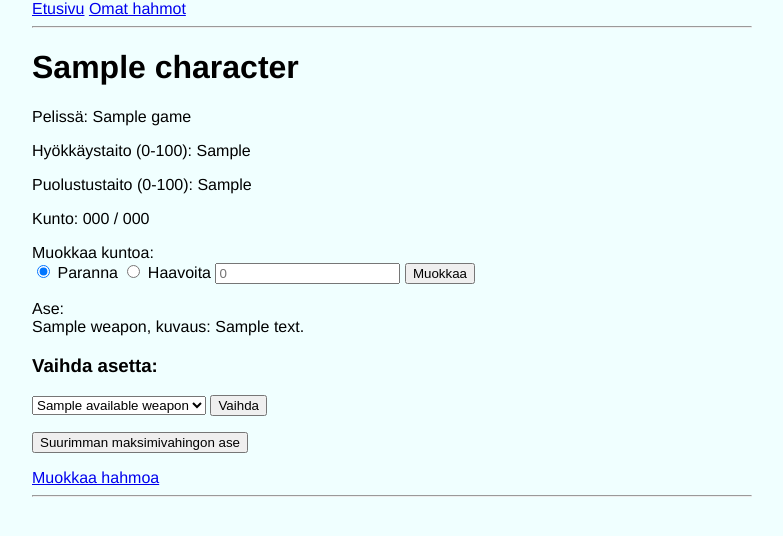
After one commit to Yogho358/Roolipelinhallintasovellus, a Flask app: template templates/npc.html in a window 1280 px wide. The commit adds this page. Shown: the top 536 px of the page, without its empty margins (248-1031 px from the left). Run offline with Flask 2, Linux system fonts and the light colour scheme; the template is opened without the code that fills it: most values are stand-ins (such as "Sample title", 1, 10 or a date in 2020).

Commit message:
adden npc page

```diff
--- a/src/character_repository.py
+++ b/src/character_repository.py
@@ -43,7 +43,7 @@ def set_weapon(db, character_id, weapon_id):
     db.session.execute(sql, {"weapon_id":weapon_id, "character_id":character_id})
     db.session.commit()
 
-def mofify_character(db, character_id, name, hp, attack_skill, defence_skill):
+def modify_character(db, character_id, name, hp, attack_skill, defence_skill):
     sql = "UPDATE characters SET name=:name, max_hp=:hp, attack_skill=:attack_skill, defence_skill=:defence_skill WHERE id=:character_id"
     db.session.execute(sql, {"name":name, "hp":hp, "attack_skill":attack_skill, "defence_skill":defence_skill, "character_id":character_id})
     db.session.commit()
--- a/templates/manage_game.html
+++ b/templates/manage_game.html
@@ -25,7 +25,7 @@
 <form action ="/removenpcfromgame/{{game.id}}" method = "POST">
 <ul>
     {% for npc in npcs %}
-<li>{{ npc.name }} <button type="submit" name="npc_id" value="{{npc.id}}">Poista</button></a>
+<li><a href="/npc/{{npc.id}}">{{ npc.name }} </a> <button type="submit" name="npc_id" value="{{npc.id}}">Poista</button></a>
     <input type="hidden" name="csrf_token" value="{{ session.csrf_token }}">
     {% endfor %}
 </ul>
--- /dev/null
+++ b/templates/npc.html
@@ -0,0 +1,52 @@
+{% extends "layout.html" %}
+{% block title %}Ei-pelaajahahmo{% endblock %}
+{% block content %}
+
+<h1>{{ character.name }}</h1>
+
+{% if game %}
+<p>Pelissä: {{ game.name }}</p>
+{% else %}
+<p> Ei ole liittynyt peliin</p>
+{% endif %}
+
+<p>Hyökkäystaito (0-100): {{character.attack_skill }}</p>
+<p>Puolustustaito (0-100): {{character.defence_skill }}</p>
+
+<p>Kunto: {{ character.current_hp }} / {{ character.max_hp }}</p>
+<form action="/npc/{{ character.id }}" method = "POST">
+    <p>Muokkaa kuntoa:<br>
+    <input type="radio" name = "modify_health" value = "increase" checked>
+    <label for="increase">Paranna</label>
+    <input type="radio" name = "modify_health" value = "decrease">
+    <label for="decrease">Haavoita</label>
+    <input type="number" name="health_value" placeholder="0">
+    <input type="submit" value="Muokkaa">
+    </p>
+    <input type="hidden" name="csrf_token" value="{{ session.csrf_token }}">
+</form>
+
+<p>Ase: <br>
+    {{ weapon.name }}, kuvaus: {{ weapon.description }}
+</p>
+
+<h3>Vaihda asetta:</h3>
+<form action = "/changecharacterweapon/{{character.id}}", method = "POST">
+    <select name="weapons">
+        {% for w in available_weapons %}
+            <option value="{{ w.id }}">{{ w.name }}</option>
+        {% endfor %}
+    </select>
+    <input type="submit" value="Vaihda">
+    <input type="hidden" name="csrf_token" value="{{ session.csrf_token }}">
+</form>
+<form action = "/setmaxdamageweapon/{{game.id}}/{{character.id}}", method = "POST">
+    <input type="submit" value="Suurimman maksimivahingon ase">
+    <input type="hidden" name="csrf_token" value="{{ session.csrf_token }}">
+</form>
+
+
+
+<a href="/modifycharacter/{{ character.id }}">Muokkaa hahmoa</a>
+
+{% endblock %}
```
Also changed, not shown: src/npc_repository.py (+14 -0 lines), src/routes.py (+25 -1 lines).
